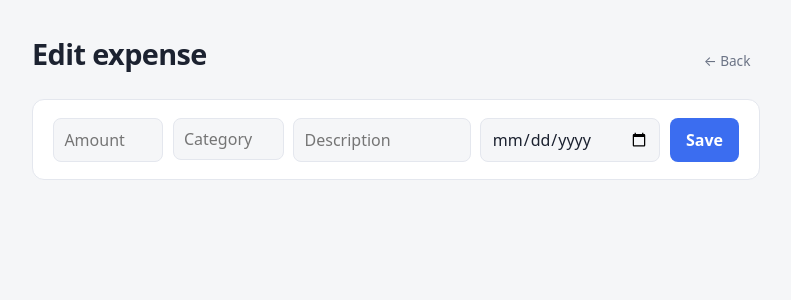
After one commit to Tomas277/ExpenseTracker, a Flask app: template templates/edit.html in a window 1280 px wide. The commit adds this page. Shown: the top 300 px of the page, without its empty margins (244-1035 px from the left). Run offline with Flask 3, Linux system fonts and the light colour scheme; the template is opened without the code that fills it, so the values that code supplies are empty.

Commit message:
Add editing of expenses
Add an edit page at /edit/<id> with a prefilled form and an Edit link on
each row. Validation is shared with the add form, and a blank date keeps
the existing one. The form fields and dropdown script are now shared
between the add and edit pages.

Co-Authored-By: Claude Sonnet 5.5 <noreply@anthropic.com>

```diff
--- a/app.py
+++ b/app.py
@@ -3,7 +3,7 @@ from datetime import date
 
 from flask import Flask, render_template, request, redirect
 
-from database import add_expense, delete_expense, get_categories, get_total, get_total_by_category, init_db, get_expenses
+from database import add_expense, delete_expense, get_categories, get_expense, get_total, get_total_by_category, init_db, get_expenses, update_expense
 
 app = Flask(__name__)
 init_db()
@@ -12,8 +12,7 @@ init_db()
 def index():
     return render_index()
 
-@app.route("/add", methods=["POST"])
-def add():
+def parse_expense_form():
     amount = request.form["amount"].strip().replace(",",".")
     category = request.form["category"].strip()
     description = request.form["description"].strip()
@@ -22,28 +21,54 @@ def add():
     try:
         amount = float(amount)
     except ValueError:
-        return render_index("Amount must be a number")
+        return None, "Amount must be a number"
 
     if not math.isfinite(amount):
-        return render_index("Amount must be a number")
+        return None, "Amount must be a number"
 
     if amount <= 0:
-        return render_index("Amount must be positive")
+        return None, "Amount must be positive"
 
     if not category:
-        return render_index("Category can't be empty")
+        return None, "Category can't be empty"
 
     if not description:
-        return render_index("Description can't be empty")
+        return None, "Description can't be empty"
 
     if date_text:
         try:
             date_text = date.fromisoformat(date_text).isoformat()
         except ValueError:
-            return render_index("Date must be YYYY-MM-DD")
+            return None, "Date must be YYYY-MM-DD"
 
-    add_expense(amount, category, description, date_text)
+    return (amount, category, description, date_text), None
+
+@app.route("/add", methods=["POST"])
+def add():
+    values, error = parse_expense_form()
+    if error:
+        return render_index(error)
+    add_expense(*values)
     return redirect("/")
+
+@app.route("/edit/<int:expense_id>", methods=["GET", "POST"])
+def edit(expense_id):
+    expense = get_expense(expense_id)
+    if expense is None:
+        return redirect("/")
+
+    if request.method == "POST":
+        values, error = parse_expense_form()
+        if not error:
+            update_expense(expense_id, *values)
+            return redirect("/")
+        form = request.form
+    else:
+        _, amount, category, description, date_text = expense
+        form = {"amount": "%.2f" % amount, "category": category, "description": description, "date": date_text}
+        error = None
+
+    return render_template("edit.html", expense_id=expense_id, form=form, categories=get_categories(), error=error)
 
 @app.route("/delete", methods=["POST"])
 def delete():
--- a/static/style.css
+++ b/static/style.css
@@ -142,8 +142,8 @@ tbody tr:last-child td { border-bottom: 0; }
 tbody tr:hover { background: color-mix(in srgb, var(--accent) 6%, transparent); }
 .num { text-align: right; font-variant-numeric: tabular-nums; }
 .date { color: var(--muted); white-space: nowrap; }
-.actions { width: 1%; }
-.actions form { margin: 0; }
+.actions { width: 1%; white-space: nowrap; }
+.actions form { margin: 0; display: inline; }
 
 .chip {
   display: inline-block;
@@ -161,6 +161,15 @@ button.delete {
   font-size: 0.85rem;
 }
 button.delete:hover { background: var(--danger-bg); color: var(--danger); }
+
+a.edit, a.back {
+  color: var(--muted);
+  text-decoration: none;
+  border-radius: 8px;
+  padding: 0.25rem 0.6rem;
+  font-size: 0.85rem;
+}
+a.edit:hover, a.back:hover { background: var(--chip); color: var(--chip-text); }
 
 .categories { list-style: none; margin: 0; padding: 0; }
 .categories li {
--- /dev/null
+++ b/templates/_expense_fields.html
@@ -0,0 +1,11 @@
+      <input name="amount" inputmode="decimal" placeholder="Amount" value="{{ form.amount if form else '' }}">
+      <div class="combo">
+        <input name="category" placeholder="Category" autocomplete="off" role="combobox" aria-expanded="false" aria-controls="category-list" value="{{ form.category if form else '' }}">
+        <ul class="combo-list" id="category-list" role="listbox" hidden>
+          {% for name in categories %}
+            <li role="option">{{ name }}</li>
+          {% endfor %}
+        </ul>
+      </div>
+      <input name="description" placeholder="Description" value="{{ form.description if form else '' }}">
+      <input name="date" type="date" value="{{ form.date if form else '' }}">
--- /dev/null
+++ b/templates/edit.html
@@ -0,0 +1,28 @@
+<!doctype html>
+<html lang="fi">
+<head>
+  <meta charset="utf-8">
+  <meta name="viewport" content="width=device-width, initial-scale=1">
+  <title>Edit expense</title>
+  <link rel="stylesheet" href="{{ url_for('static', filename='style.css') }}">
+</head>
+<body>
+  <main>
+    <header>
+      <h1>Edit expense</h1>
+      <a class="back" href="/">← Back</a>
+    </header>
+
+    {% if error %}
+      <p class="error" role="alert">{{ error }}</p>
+    {% endif %}
+
+    <form class="add" action="/edit/{{ expense_id }}" method="post">
+      {% include "_expense_fields.html" %}
+      <button class="primary">Save</button>
+    </form>
+  </main>
+
+  <script src="{{ url_for('static', filename='combo.js') }}"></script>
+</body>
+</html>
```
Also changed, not shown: database.py (+16 -0 lines), static/combo.js (added, +61 -0 lines), templates/index.html (+3 -74 lines), tests/test_app.py (+49 -0 lines), tests/test_database.py (+22 -0 lines).
